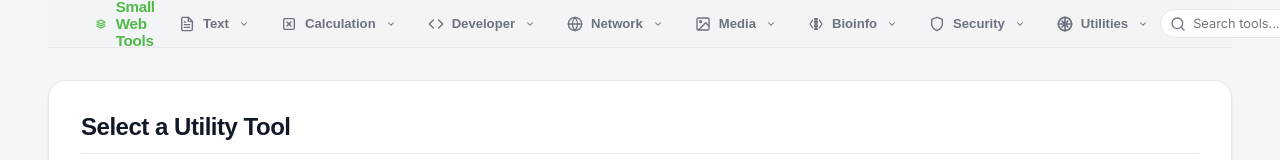
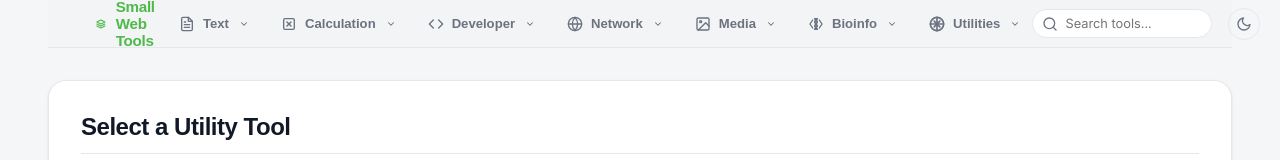
Before and after one commit to hhter2/small-web-tools, a React (Vite) app: page / in a window 1280 px wide. Shown: the top 160 px of the page. Built offline with nearby package versions, Linux system fonts and the light colour scheme; a web font is replaced by a local one.

Commit message:
Split QR/Barcode and Password tools into separate navigation entries

```diff
--- a/src/App.jsx
+++ b/src/App.jsx
@@ -82,9 +82,13 @@ const toolDetails = {
     title: "RNA Codon Table",
     desc: "Interactive standard genetic code table — click any codon or amino acid to explore synonyms and properties."
   },
-  "tool-qrbarcode": {
-    title: "QR Code & Barcode Generator",
-    desc: "Create styled QR codes with logos and scan-valid barcodes."
+  "tool-qrcode": {
+    title: "QR Code Generator",
+    desc: "Create highly customizable QR codes with dot styles, custom eyes, gradients, and embedded logos."
+  },
+  "tool-barcode": {
+    title: "Barcode Generator",
+    desc: "Generate barcodes in multiple formats (CODE128, EAN, UPC, ITF) with live input validation."
   },
   "tool-speedtest": {
     title: "Network Speed Test",
@@ -93,6 +97,10 @@ const toolDetails = {
   "tool-password": {
     title: "Secure Password Generator",
     desc: "Generate cryptographically secure random passwords using CSPRNG and unbiased rejection sampling."
+  },
+  "tool-pwstrength": {
+    title: "Password Strength Checker",
+    desc: "Analyze password complexity, calculate entropy, estimate cracking time, and check character rules."
   },
   "tool-officemeta": {
     title: "Office Metadata Reader",
@@ -161,15 +169,6 @@ const categories = [
     id: 'bioinfo',
     name: 'Bioinfo',
     icon: <BioinfoIcon />
-  },
-  {
-    id: 'security',
-    name: 'Security',
-    icon: (
-      <svg viewBox="0 0 24 24" fill="none" stroke="currentColor" strokeWidth="2" strokeLinecap="round" strokeLinejoin="round">
-        <path d="M12 22s8-4 8-10V5l-8-3-8 3v7c0 6 8 10 8 10z"></path>
-      </svg>
-    )
   },
   {
     id: 'utilities',
@@ -400,16 +399,27 @@ const navItems = [
     )
   },
   {
-    id: 'tool-qrbarcode',
-    name: 'QR & Barcode',
-    tooltip: 'QR Code & Barcode Generator',
-    category: 'security',
+    id: 'tool-qrcode',
+    name: 'QR Code Generator',
+    tooltip: 'QR Code Generator',
+    category: 'utilities',
     icon: (
       <svg viewBox="0 0 24 24" stroke="currentColor" strokeWidth="2" fill="none" strokeLinecap="round" strokeLinejoin="round">
-        <rect x="3" y="3" width="18" height="18" rx="2" ry="2"></rect>
-        <rect x="7" y="7" width="3" height="3"></rect>
-        <rect x="14" y="7" width="3" height="3"></rect>
-        <rect x="7" y="14" width="3" height="3"></rect>
+        <rect x="3" y="3" width="7" height="7" rx="1"></rect>
+        <rect x="14" y="3" width="7" height="7" rx="1"></rect>
+        <rect x="3" y="14" width="7" height="7" rx="1"></rect>
+        <rect x="14" y="14" width="7" height="7" rx="1"></rect>
+      </svg>
+    )
+  },
+  {
+    id: 'tool-barcode',
+    name: 'Barcode Generator',
+    tooltip: 'Barcode Generator',
+    category: 'utilities',
+    icon: (
+      <svg viewBox="0 0 24 24" stroke="currentColor" strokeWidth="2" fill="none" strokeLinecap="round" strokeLinejoin="round">
+        <path d="M3 5v14M6 5v14M10 5v14M14 5v14M17 5v14M21 5v14" />
       </svg>
     )
   },
@@ -417,11 +427,23 @@ const navItems = [
     id: 'tool-password',
     name: 'Password Generator',
     tooltip: 'Secure Password Generator',
-    category: 'security',
+    category: 'utilities',
     icon: (
       <svg viewBox="0 0 24 24" stroke="currentColor" strokeWidth="2" fill="none" strokeLinecap="round" strokeLinejoin="round">
         <rect x="3" y="11" width="18" height="11" rx="2" ry="2"></rect>
         <path d="M7 11V7a5 5 0 0 1 10 0v4"></path>
+      </svg>
+    )
+  },
+  {
+    id: 'tool-pwstrength',
+    name: 'Password Strength',
+    tooltip: 'Password Strength Checker',
+    category: 'utilities',
+    icon: (
+      <svg viewBox="0 0 24 24" stroke="currentColor" strokeWidth="2" fill="none" strokeLinecap="round" strokeLinejoin="round">
+        <path d="M12 22s8-4 8-10V5l-8-3-8 3v7c0 6 8 10 8 10z"></path>
+        <path d="m9 11 2 2 4-4"></path>
       </svg>
     )
   }
@@ -563,10 +585,14 @@ export default function App() {
         return <TypingSpeedTest />;
       case 'tool-codon':
         return <CodonTable />;
-      case 'tool-qrbarcode':
-        return <QrBarcodeGenerator />;
+      case 'tool-qrcode':
+        return <QrBarcodeGenerator initialTab="qr" key="qrcode" />;
+      case 'tool-barcode':
+        return <QrBarcodeGenerator initialTab="barcode" key="barcode" />;
       case 'tool-password':
-        return <PasswordGenerator />;
+        return <PasswordGenerator initialTab="generate" key="password" />;
+      case 'tool-pwstrength':
+        return <PasswordGenerator initialTab="check" key="pwstrength" />;
       default:
         return <HomeGrid onSelectTool={handleNavClick} activeTab={selectedHomeTab} setActiveTab={setSelectedHomeTab} />;
     }
--- a/src/components/HomeGrid.jsx
+++ b/src/components/HomeGrid.jsx
@@ -63,15 +63,6 @@ const categories = [
     id: 'bioinfo',
     name: 'Bioinfo',
     icon: <BioinfoIcon />
-  },
-  {
-    id: 'security',
-    name: 'Security',
-    icon: (
-      <svg viewBox="0 0 24 24" fill="none" stroke="currentColor" strokeWidth="2" strokeLinecap="round" strokeLinejoin="round">
-        <path d="M12 22s8-4 8-10V5l-8-3-8 3v7c0 6 8 10 8 10z"></path>
-      </svg>
-    )
   },
   {
     id: 'utilities',
@@ -288,28 +279,51 @@ export default function HomeGrid({ onSelectTool, activeTab = 'all', setActiveTab
       )
     },
     {
-      id: 'tool-qrbarcode',
-      title: 'QR & Barcode Generator',
-      category: 'security',
-      desc: 'Generate styled QR codes with embedded logos and standardized barcodes.',
+      id: 'tool-qrcode',
+      title: 'QR Code Generator',
+      category: 'utilities',
+      desc: 'Generate styled QR codes with custom dots, eyes, colors, gradients, and embedded logos.',
       icon: (
         <svg viewBox="0 0 24 24" width="20" height="20" stroke="currentColor" strokeWidth="2" fill="none" strokeLinecap="round" strokeLinejoin="round">
-          <rect x="3" y="3" width="18" height="18" rx="2" ry="2"></rect>
-          <rect x="7" y="7" width="3" height="3"></rect>
-          <rect x="14" y="7" width="3" height="3"></rect>
-          <rect x="7" y="14" width="3" height="3"></rect>
+          <rect x="3" y="3" width="7" height="7" rx="1"></rect>
+          <rect x="14" y="3" width="7" height="7" rx="1"></rect>
+          <rect x="3" y="14" width="7" height="7" rx="1"></rect>
+          <rect x="14" y="14" width="7" height="7" rx="1"></rect>
+        </svg>
+      )
+    },
+    {
+      id: 'tool-barcode',
+      title: 'Barcode Generator',
+      category: 'utilities',
+      desc: 'Generate barcodes in multiple formats (CODE128, EAN, UPC, ITF, Codabar) with live validation.',
+      icon: (
+        <svg viewBox="0 0 24 24" width="20" height="20" stroke="currentColor" strokeWidth="2" fill="none" strokeLinecap="round" strokeLinejoin="round">
+          <path d="M3 5v14M6 5v14M10 5v14M14 5v14M17 5v14M21 5v14" />
         </svg>
       )
     },
     {
       id: 'tool-password',
       title: 'Secure Password Generator',
-      category: 'security',
+      category: 'utilities',
       desc: 'Generate cryptographically secure random passwords using CSPRNG and unbiased rejection sampling.',
       icon: (
         <svg viewBox="0 0 24 24" width="20" height="20" stroke="currentColor" strokeWidth="2" fill="none" strokeLinecap="round" strokeLinejoin="round">
           <rect x="3" y="11" width="18" height="11" rx="2" ry="2"></rect>
           <path d="M7 11V7a5 5 0 0 1 10 0v4"></path>
+        </svg>
+      )
+    },
+    {
+      id: 'tool-pwstrength',
+      title: 'Password Strength Checker',
+      category: 'utilities',
+      desc: 'Analyze password complexity, calculate entropy, estimate cracking time, and verify character rules.',
+      icon: (
+        <svg viewBox="0 0 24 24" width="20" height="20" stroke="currentColor" strokeWidth="2" fill="none" strokeLinecap="round" strokeLinejoin="round">
+          <path d="M12 22s8-4 8-10V5l-8-3-8 3v7c0 6 8 10 8 10z"></path>
+          <path d="m9 11 2 2 4-4"></path>
         </svg>
       )
     }
--- a/src/components/PasswordGenerator.jsx
+++ b/src/components/PasswordGenerator.jsx
@@ -1,8 +1,8 @@
 import React, { useState, useEffect } from 'react';
 import { generateSecurePassword } from '../utils/passwordGenerator.js';
 
-export default function PasswordGenerator() {
-  const [activeTab, setActiveTab] = useState('generate'); // 'generate' | 'check'
+export default function PasswordGenerator({ initialTab = 'generate' }) {
+  const [activeTab, setActiveTab] = useState(initialTab); // 'generate' | 'check'
   const [length, setLength] = useState(16);
   const [includeCommonSpecial, setIncludeCommonSpecial] = useState(true);
   const [includeRareSpecial, setIncludeRareSpecial] = useState(true);
--- a/src/components/QrBarcodeGenerator.jsx
+++ b/src/components/QrBarcodeGenerator.jsx
@@ -450,8 +450,8 @@ const generateQRSVG = (text, options) => {
   return `<svg width="100%" height="100%" viewBox="0 0 ${size} ${size}" xmlns="http://www.w3.org/2000/svg">\n${svgContent}</svg>`;
 };
 
-export default function QrBarcodeGenerator() {
-  const [activeTab, setActiveTab] = useState('qr'); // 'qr' | 'barcode'
+export default function QrBarcodeGenerator({ initialTab = 'qr' }) {
+  const [activeTab, setActiveTab] = useState(initialTab);
 
   // ================= QR State =================
   const [qrType, setQrType] = useState('url'); // 'text' | 'url' | 'wifi' | 'email' | 'phone' | 'sms'
```
Also changed, not shown: 1 other file (tests, documents, lock files or other folders).
